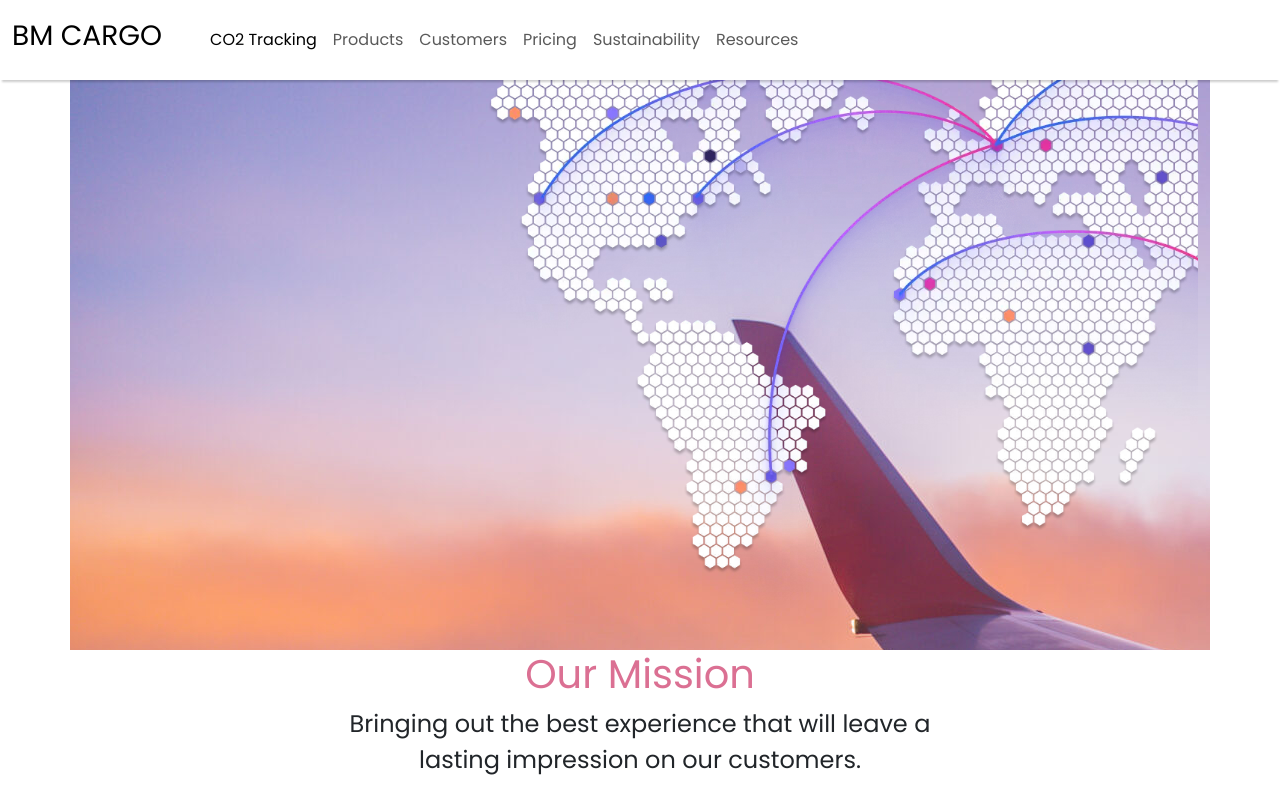
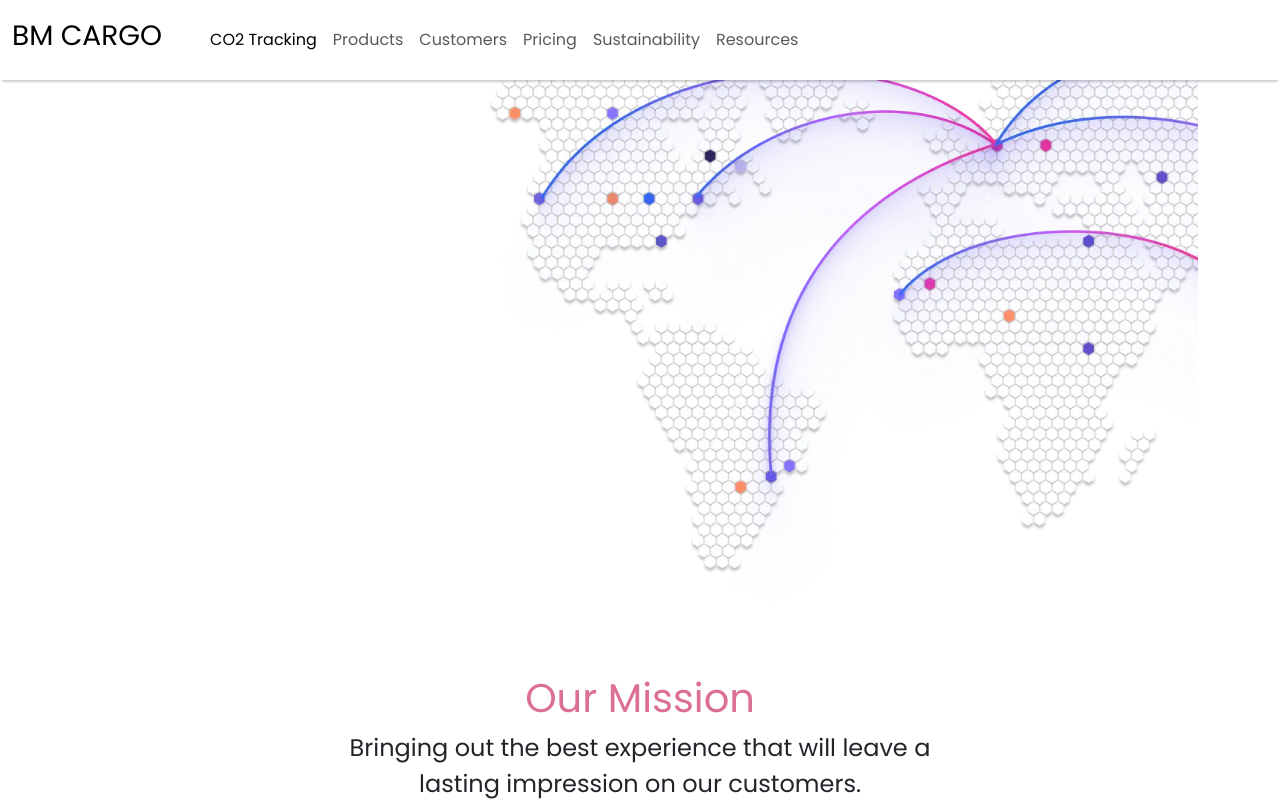
Before and after one commit to malopa/cargotz, a plain HTML site: page index.html in a window 1280 px wide. Shown: the top 805 px of the page. Drawn offline with Linux system fonts and the light colour scheme.

Commit message:
marekebisho

```diff
--- a/css/cargo.css
+++ b/css/cargo.css
@@ -4,9 +4,9 @@
 *{
     font-family: 'Poppins', sans-serif;
 }
-.container{
+/* .container{
     background-image:url(../img/plane.jpeg);
-}
+} */
 .banner-info{
     background-image:url(../img/banner.webp);
     background-size: cover;
--- a/index.html
+++ b/index.html
@@ -44,7 +44,7 @@
 
 
 
-    <div class="mission">
+    <div class="mission mt-4">
         <h1>Our Mission</h1>
 
 
```
